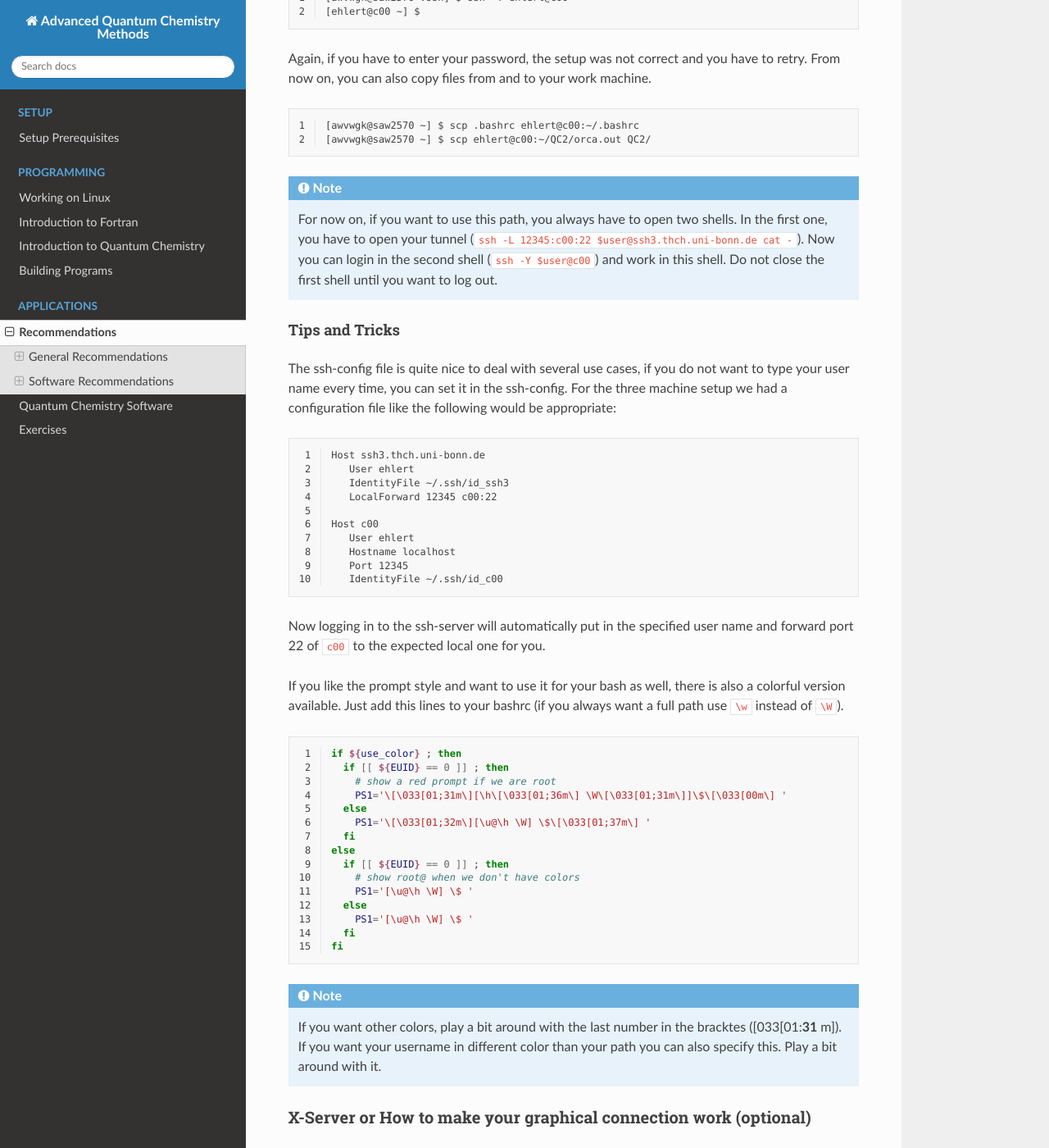
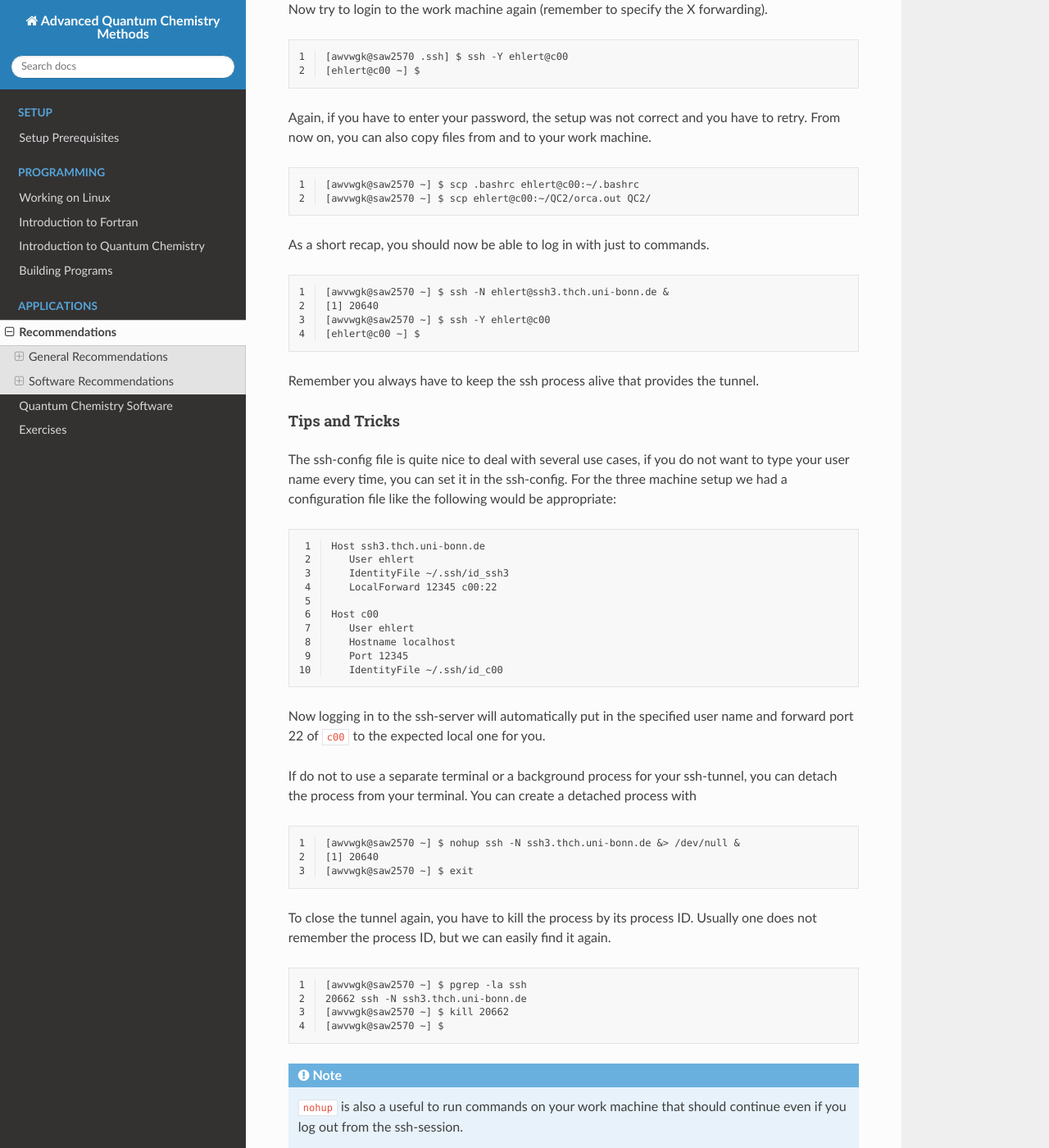
Before and after one commit to grimme-lab/qc2-teaching, a Sphinx documentation site: the page built from doc/recommendations.rst, in a window 1280 px wide and 1400 px high, scrolled down 6775 px. Shown: the whole window at 82% size. Built offline with Sphinx 7.4.7 and the Read the Docs theme 2.0.0, drawn with Linux system fonts in a browser that asks for light colours; some of the changed text lies outside the part shown.

Commit message:
Add notes on putting ssh tunnel to a background process

```diff
--- a/doc/recommendations.rst
+++ b/doc/recommendations.rst
@@ -247,10 +247,12 @@ We do so by opening a separate terminal and running:
 .. code-block:: none
    :linenos:
 
-   [awvwgk@saw2570 ~] $ ssh -L 12345:c00:22 ehlert@ssh3.thch.uni-bonn.de cat -
+   [awvwgk@saw2570 ~] $ ssh -L 12345:c00:22 -N ehlert@ssh3.thch.uni-bonn.de &
 
-You're done with this terminal, the port 22 of ``c00`` is now forwarded to your local 12345 port.
+We created a local port forwarding (a tunnel) to the port 22 of ``c00`` which is now forwarded to your local 12345 port.
 Choose any number you like, but try to not use one of the crucial ports from your system (22 and 80 happen to be bad ideas).
+You either run this command in a separate terminal and keep it in the foreground (remove the ambersand than) or put the process in the background of your current terminal.
+Remember, the process will stop if you close the terminal even if a process is still running in the background and the tunnel will be closed.
 
 .. admonition:: Note for Windows Users
 
@@ -337,12 +339,18 @@ From now on, you can also copy files from and to your work machine.
    [awvwgk@saw2570 ~] $ scp .bashrc ehlert@c00:~/.bashrc
    [awvwgk@saw2570 ~] $ scp ehlert@c00:~/QC2/orca.out QC2/
 
-.. note::
+As a short recap, you should now be able to log in with just to commands.
 
-   For now on, if you want to use this path, you always have to open two shells.
-   In the first one, you have to open your tunnel (``ssh -L 12345:c00:22 $user@ssh3.thch.uni-bonn.de cat -``).
-   Now you can login in the second shell (``ssh -Y $user@c00``) and work in this shell.
-   Do not close the first shell until you want to log out.
+.. code-block:: none
+   :linenos:
+
+   [awvwgk@saw2570 ~] $ ssh -N ehlert@ssh3.thch.uni-bonn.de &
+   [1] 20640
+   [awvwgk@saw2570 ~] $ ssh -Y ehlert@c00
+   [ehlert@c00 ~] $
+
+Remember you always have to keep the ssh process alive that provides the tunnel.
+
 
 Tips and Tricks
 ^^^^^^^^^^^^^^^
@@ -365,6 +373,37 @@ For the three machine setup we had a configuration file like the following would
       IdentityFile ~/.ssh/id_c00
 
 Now logging in to the ssh-server will automatically put in the specified user name and forward port 22 of ``c00`` to the expected local one for you.
+
+
+If do not to use a separate terminal or a background process for your ssh-tunnel, you can detach the process from your terminal.
+You can create a detached process with
+
+.. code-block:: none
+   :linenos:
+
+   [awvwgk@saw2570 ~] $ nohup ssh -N ssh3.thch.uni-bonn.de &> /dev/null &
+   [1] 20640
+   [awvwgk@saw2570 ~] $ exit
+
+To close the tunnel again, you have to kill the process by its process ID.
+Usually one does not remember the process ID, but we can easily find it again.
+
+.. code-block:: none
+   :linenos:
+
+   [awvwgk@saw2570 ~] $ pgrep -la ssh
+   20662 ssh -N ssh3.thch.uni-bonn.de
+   [awvwgk@saw2570 ~] $ kill 20662
+   [awvwgk@saw2570 ~] $
+
+.. note::
+
+   ``nohup`` is also a useful to run commands on your work machine that should continue even if you log out from the ssh-session.
+
+   More lengthy calculations with quantum chemistry software are a potential target for this approach.
+   But think first before adapting the above command, because you probably want to keep the output instead of scrapping it to ``/dev/null``.
+   Also, you won't have to kill your program in the end, because it will terminate on its own.
+
 
 If you like the prompt style and want to use it for your bash as well, there is also a colorful version available.
 Just add this lines to your bashrc (if you always want a full path use ``\w`` instead of ``\W``).
```
